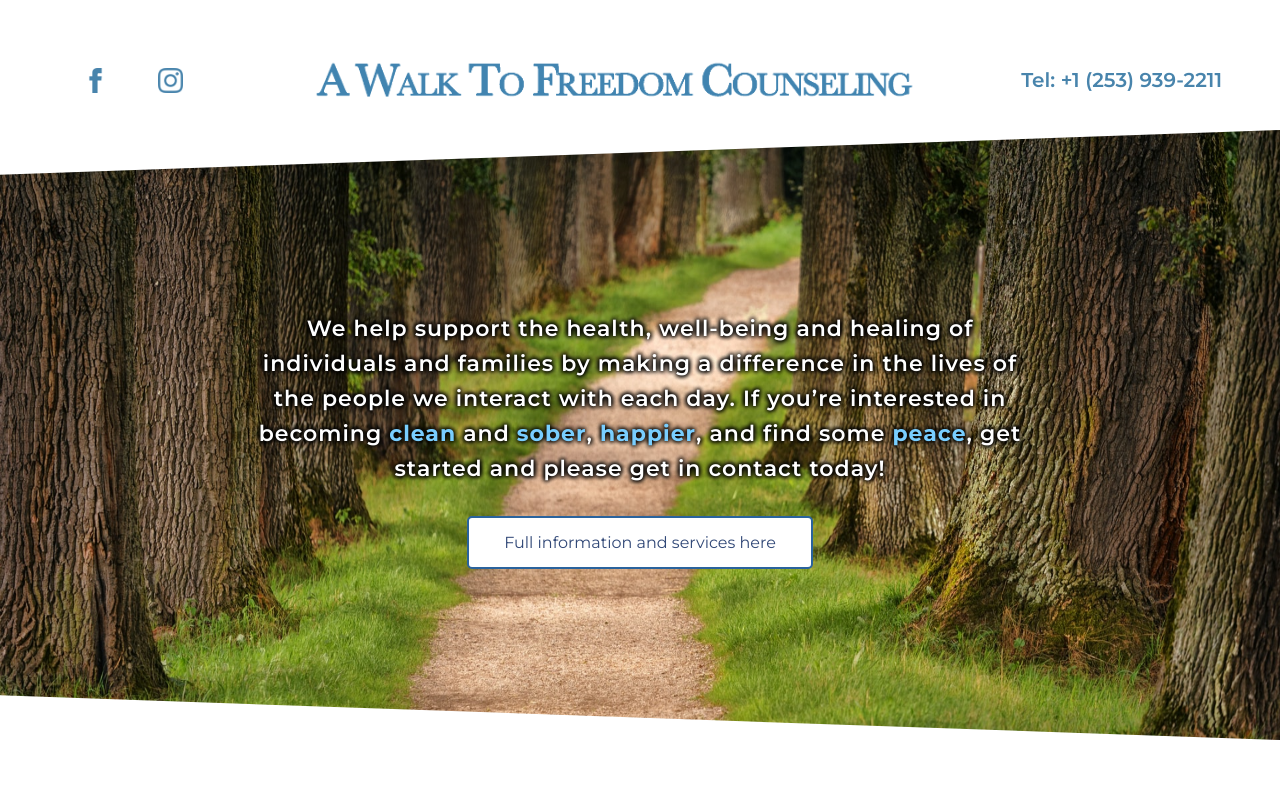
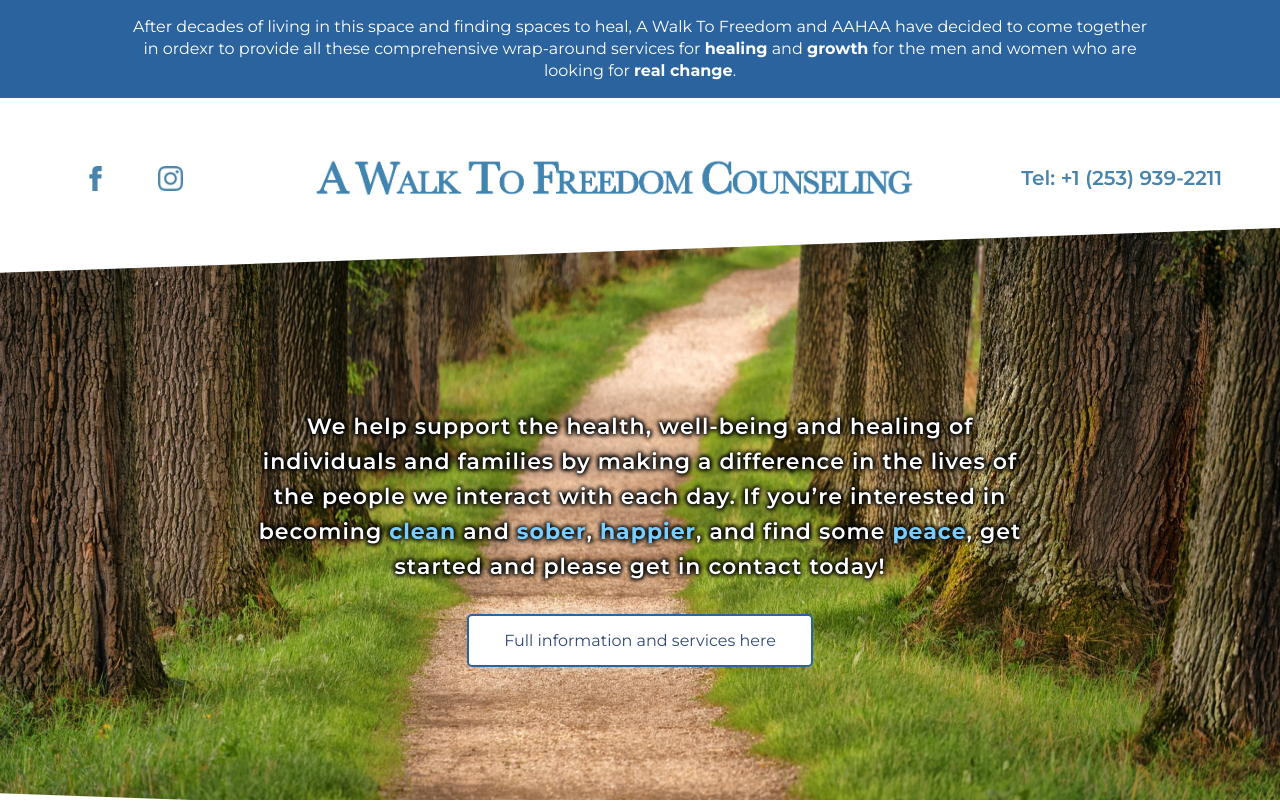
Before and after one commit to afutofu/pacific-northwest-recovery-services, a React (Create React App) app: page /awtf in a window 1280 px wide. Shown: the top 802 px of the page. Built offline with nearby package versions, Linux system fonts and the light colour scheme.

Commit message:
Added banner to w2f and aahaa pages

```diff
--- a/src/components/AAHAAPage.js
+++ b/src/components/AAHAAPage.js
@@ -3,12 +3,14 @@ import logo from "../assets/images/aahaa-logo.png";
 import bg from "../assets/images/aahaa-home-bg.jpg";
 import facebookIcon from "../assets/icons/iconmonstr-facebook-white.png";
 
+import Banner from "./Banner";
 import TestimonialSelector from "./TestimonialSelector";
 
 const AAHAAPage = () => {
   return (
     <section id="aahaa">
       <img className="bg-image" src={bg} alt="path going through forest" />
+      <Banner />
       <header>
         <div className="icons">
           <a
--- /dev/null
+++ b/src/components/Banner.js
@@ -0,0 +1,17 @@
+import "../styles/Banner.css";
+
+const Banner = () => {
+  return (
+    <div className="banner">
+      <p className="content">
+        After decades of living in this space and finding spaces to heal, A Walk
+        To Freedom and AAHAA have decided to come together in ordexr to provide
+        all these comprehensive wrap-around services for{" "}
+        <strong>healing</strong> and <strong>growth</strong> for the men and
+        women who are looking for <strong>real change</strong>.
+      </p>
+    </div>
+  );
+};
+
+export default Banner;
--- a/src/components/TestimonialSelector.js
+++ b/src/components/TestimonialSelector.js
@@ -39,6 +39,7 @@ const TestimonialSelector = () => {
         {testimonials.map((testimonial, index) => {
           return (
             <h3
+              key={testimonial.name}
               alt="person"
               className={`option ${selected === index && "selected"}`}
               onClick={() => setSelected(index)}
--- a/src/components/WalkPage.js
+++ b/src/components/WalkPage.js
@@ -4,12 +4,14 @@ import bg from "../assets/images/awtf-page-bg.jpg";
 import facebookIcon from "../assets/icons/iconmonstr-facebook.png";
 import instagramIcon from "../assets/icons/iconmonstr-instagram.png";
 
+import Banner from "./Banner";
 import TeamSelector from "./TeamSelector";
 
 const WalkPage = () => {
   return (
     <section id="awtf">
       <img className="bg-image" src={bg} alt="path going through forest" />
+      <Banner />
       <header>
         <div className="icons">
           <a
--- a/src/styles/AAHAAPage.css
+++ b/src/styles/AAHAAPage.css
@@ -72,7 +72,7 @@
 }
 
 #aahaa header .title{
-    height: 100px;
+    height: 110px;
 }
 
 #aahaa .about{
--- /dev/null
+++ b/src/styles/Banner.css
@@ -0,0 +1,24 @@
+.banner{
+    position:relative;
+    width:100%;
+    display:flex;
+    justify-content: center;
+    align-items:center;
+}
+
+.banner .content{
+    width:80%;
+    font-family:"Montserrat", sans-serif;
+    font-size: 16px;
+    line-height:22px;
+}
+
+#awtf .banner{
+    background-color: #2a639d;
+    color: white;
+}
+
+#aahaa .banner{
+    background-color: white;
+    color: #61a656;
+}
--- a/src/styles/TestimonialSelector.css
+++ b/src/styles/TestimonialSelector.css
@@ -31,13 +31,11 @@
     height: 280px;
 }
 
-
 #testimonial-selector .quote{
     width: 450px;
     font-size:20px;
     line-height:30px;
 }
-
 
 #testimonial-selector .options{
     display:flex;
@@ -62,6 +60,6 @@
     text-decoration:underline
 }
 
-#testimonial-selector .options .selected:hover{
+/* #testimonial-selector .options .selected:hover{
 
-}
+} */
```
Also changed, not shown: src/components/Footer.js (deleted).
